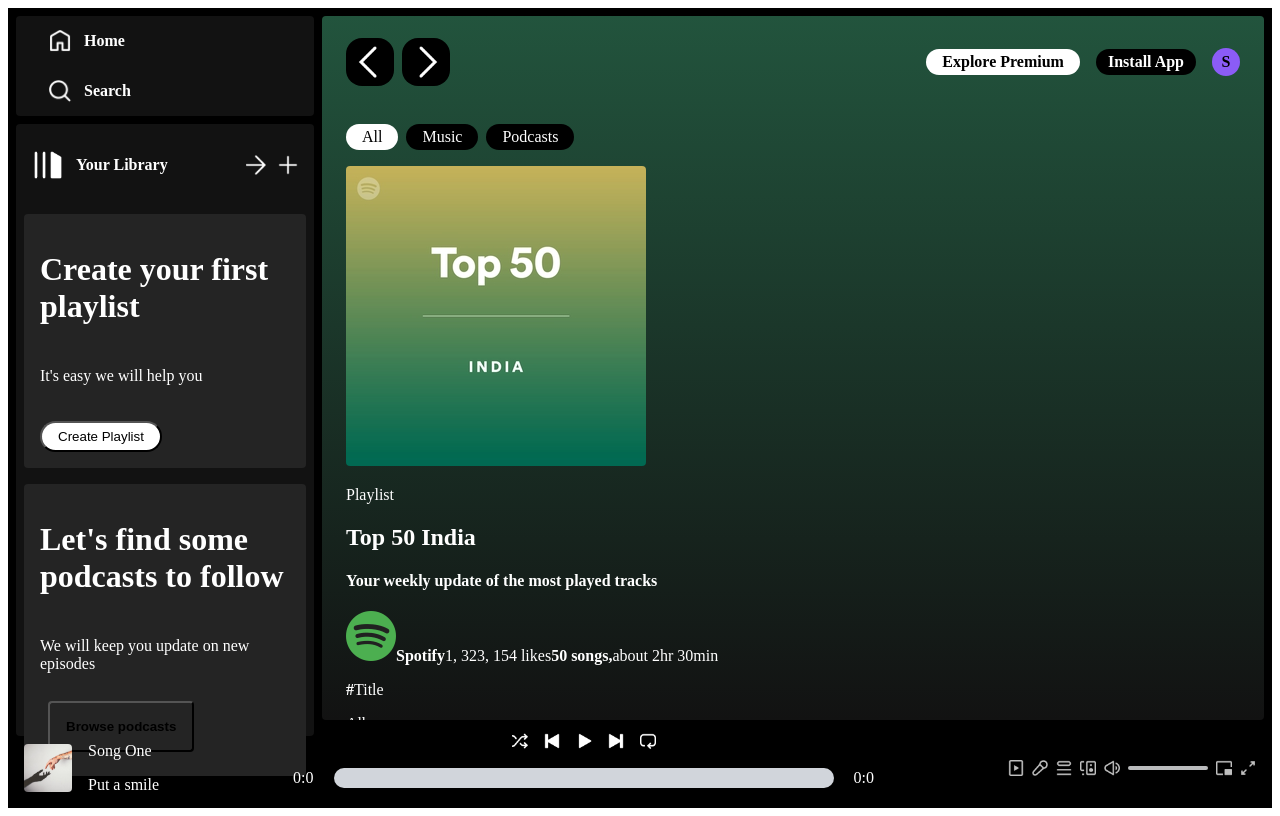
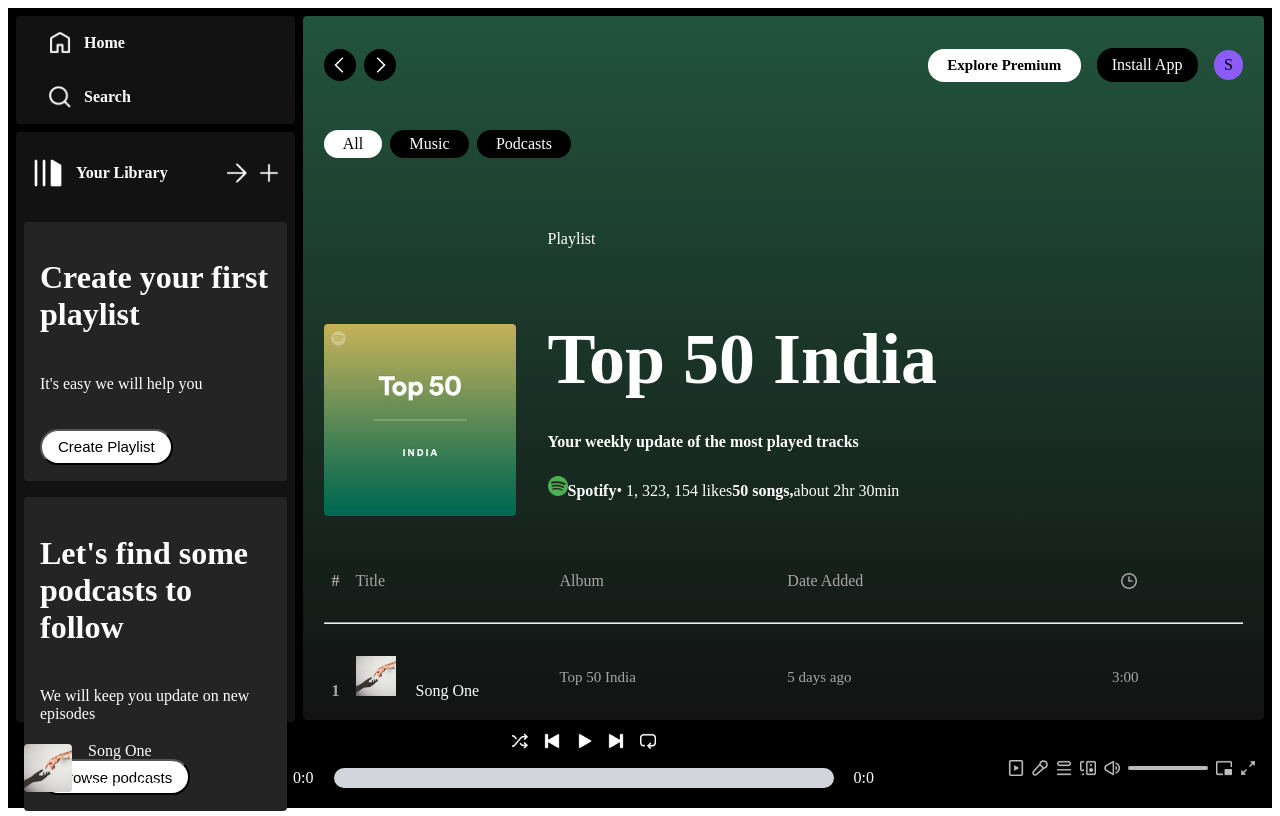
Before and after one commit to Sagarkd2463/MusicPlayer, a React (Vite) app: page /album/1 in a window 1280 px wide. Built offline with nearby package versions, Linux system fonts and the light colour scheme.

Commit message:
Adjusted all css of the music player

```diff
--- a/src/components/DisplayAlbum.jsx
+++ b/src/components/DisplayAlbum.jsx
@@ -3,6 +3,7 @@
 import { useParams } from 'react-router-dom'
 import { albumsData, assets, songsData } from '../assets/assets';
 import { PlayerContext } from '../context/PlayerContext';
+import '../styles/DisplayAlbum.css';
 
 const DisplayAlbum = () => {
 
@@ -22,7 +23,7 @@
                     <p className='album-information'>
                         <img className='album-logo' src={assets.spotify_logo} alt="" />
                         <b>Spotify</b>
-                        1, 323, 154 likes
+                        &bull; 1, 323, 154 likes
                         <b>50 songs,</b>
                         about 2hr 30min
                     </p>
--- a/src/styles/AlbumItem.css
+++ b/src/styles/AlbumItem.css
@@ -1,14 +1,15 @@
 .album {
     padding: 0.5rem;
-    padding-left: 0.75rem;
-    padding-right: 0.75rem;
+    padding-left: 0.7rem;
+    padding-right: 0.7rem;
     border-radius: 0.25rem;
     cursor: pointer;
-    min-width: 180px;
+    min-width: 160px;
 }
 
 .album:hover {
     background: #ffffff;
+    color: black;
 }
 
 .img-album {
@@ -18,11 +19,19 @@
 .album-name {
     margin-bottom: 0.25rem;
     margin-top: 0.5rem;
-    font-weight: 700;
+    font-weight: 600;
+}
+
+.album-name:hover {
+    color: black;
 }
 
 .album-desc {
     font-size: 0.875rem;
     line-height: 1.25rem;
-    color: rgb(226 232 240);
+    font-weight: 500;
 }
+
+.album-desc:hover {
+    color: black;
+}
--- a/src/styles/Display.css
+++ b/src/styles/Display.css
@@ -1,7 +1,7 @@
 .display-main {
     overflow: auto;
-    padding-left: 1.5rem;
-    padding-right: 1.5rem;
+    padding-left: 1.3rem;
+    padding-right: 1.3rem;
     padding-top: 1rem;
     margin: 0.5rem;
     border-radius: 0.25rem;
@@ -13,6 +13,6 @@
 @media (min-width: 1024px) {
     .display-main {
         margin-left: 0;
-        width: 75%;
+        width: 82.5%;
     }
 }
--- /dev/null
+++ b/src/styles/DisplayAlbum.css
@@ -0,0 +1,135 @@
+.display-album {
+    display: flex;
+    margin-top: 2.5rem;
+    flex-direction: column;
+    gap: 2rem;
+}
+
+@media (min-width: 768px) {
+    .display-album {
+        flex-direction: row;
+        align-items: flex-end;
+    }
+}
+
+.img-album {
+    border-radius: 0.25rem;
+    width: 12rem;
+}
+
+.album-info {
+    display: flex;
+    flex-direction: column;
+}
+
+.album-title {
+    margin-bottom: 1rem;
+    font-size: 3rem;
+    line-height: 1;
+    font-weight: 700;
+}
+
+@media (min-width: 768px) {
+    .album-title {
+        font-size: 4.5rem;
+        line-height: 1;
+    }
+}
+
+.album-information {
+    margin-top: 0.25rem;
+}
+
+.album-logo {
+    display: inline-block;
+    width: 1.25rem;
+}
+
+.album-detail {
+    display: grid;
+    padding-left: 0.5rem;
+    margin-bottom: 1rem;
+    margin-top: 2.5rem;
+    grid-template-columns: repeat(3, minmax(0, 1fr));
+    color: #a7a7a7;
+}
+
+@media (min-width: 640px) {
+    .album-detail {
+        grid-template-columns: repeat(4, minmax(0, 1fr));
+    }
+}
+
+.detail-title {
+    margin-right: 1rem;
+}
+
+.date {
+    display: none;
+}
+
+@media (min-width: 640px) {
+    .date {
+        display: block;
+    }
+}
+
+.img-clock {
+    width: 1rem;
+    margin: auto;
+}
+
+.album-data {
+    display: grid;
+    padding: 0.5rem;
+    grid-template-columns: repeat(3, minmax(0, 1fr));
+    gap: 0.5rem;
+    align-items: center;
+    cursor: pointer;
+    color: #a7a7a7;
+}
+
+@media (min-width: 640px) {
+    .album-data {
+        grid-template-columns: repeat(4, minmax(0, 1fr));
+    }
+}
+
+.album-data:hover {
+    background: #ffffff2b;
+}
+
+.data-info {
+    color: #ffffff;
+}
+
+.data-number {
+    margin-right: 1rem;
+    color: #a7a7a7;
+}
+
+.img-data {
+    display: inline;
+    margin-right: 1.25rem;
+    width: 2.5rem;
+}
+
+.data-name {
+    font-size: 15px;
+}
+
+.data-time {
+    display: none;
+    font-size: 15px;
+}
+
+@media (min-width: 640px) {
+    .data-time {
+        display: block;
+    }
+}
+
+.data-duration {
+    text-align: center;
+    font-size: 15px;
+}
--- a/src/styles/DisplayHome.css
+++ b/src/styles/DisplayHome.css
@@ -1,16 +1,17 @@
 .displayhome {
-    margin-bottom: 1rem;
+    margin-bottom: 2rem;
 }
 
 .charts {
-    margin-top: 1.25rem;
-    margin-bottom: 1.25rem;
-    font-size: 1.5rem;
+    margin-top: 1.2rem;
+    margin-bottom: 1.2rem;
+    font-size: 1.25rem;
     line-height: 2rem;
-    font-weight: 700;
+    font-weight: 600;
 }
 
 .album-items {
     display: flex;
     overflow: auto;
+    gap: 1.2rem;
 }
--- a/src/styles/Navbar.css
+++ b/src/styles/Navbar.css
@@ -3,7 +3,7 @@
     justify-content: space-between;
     align-items: center;
     width: 100%;
-    font-weight: 600;
+    font-weight: 500;
 }
 
 .navbar-main {
@@ -15,7 +15,7 @@
 .img-arrow-left {
     padding: 0.5rem;
     border-radius: 1rem;
-    width: 2rem;
+    width: 1rem;
     background-color: #000000;
     cursor: pointer;
 }
@@ -23,7 +23,7 @@
 .img-arrow-right {
     padding: 0.5rem;
     border-radius: 1rem;
-    width: 2rem;
+    width: 1rem;
     background-color: #000000;
     cursor: pointer;
 }
@@ -36,15 +36,16 @@
 
 .navbar-explore {
     display: none;
-    padding-top: 0.25rem;
-    padding-bottom: 0.25rem;
-    padding-left: 1rem;
-    padding-right: 1rem;
+    padding-top: 0.5rem;
+    padding-bottom: 0.5rem;
+    padding-left: 1.2rem;
+    padding-right: 1.2rem;
     border-radius: 1rem;
     color: #000000;
     background-color: #ffffff;
     cursor: pointer;
-    color: 15px;
+    font-size: 15px;
+    font-weight: 600;
 }
 
 @media (min-width: 768px) {
@@ -54,10 +55,10 @@
 }
 
 .navbar-app {
-    padding-top: 0.25rem;
-    padding-bottom: 0.25rem;
-    padding-left: 0.75rem;
-    padding-right: 0.75rem;
+    padding-top: 0.5rem;
+    padding-bottom: 0.5rem;
+    padding-left: 0.95rem;
+    padding-right: 0.95rem;
     border-radius: 1rem;
     background-color: #000000;
     cursor: pointer;
@@ -66,8 +67,8 @@
 
 .navbar-user {
     display: flex;
-    width: 1.75rem;
-    height: 1.75rem;
+    width: 1.85rem;
+    height: 1.85rem;
     justify-content: center;
     align-items: center;
     border-radius: 9999px;
@@ -83,10 +84,10 @@
 }
 
 .all {
-    padding-top: 0.25rem;
-    padding-bottom: 0.25rem;
-    padding-left: 1rem;
-    padding-right: 1rem;
+    padding-top: 0.3rem;
+    padding-bottom: 0.3rem;
+    padding-left: 1.2rem;
+    padding-right: 1.2rem;
     border-radius: 1rem;
     color: #000000;
     background-color: #ffffff;
@@ -94,20 +95,20 @@
 }
 
 .music {
-    padding-top: 0.25rem;
-    padding-bottom: 0.25rem;
-    padding-left: 1rem;
-    padding-right: 1rem;
+    padding-top: 0.3rem;
+    padding-bottom: 0.3rem;
+    padding-left: 1.2rem;
+    padding-right: 1.2rem;
     border-radius: 1rem;
     background-color: #000000;
     cursor: pointer;
 }
 
 .podcasts {
-    padding-top: 0.25rem;
-    padding-bottom: 0.25rem;
-    padding-left: 1rem;
-    padding-right: 1rem;
+    padding-top: 0.3rem;
+    padding-bottom: 0.3rem;
+    padding-left: 1.2rem;
+    padding-right: 1.2rem;
     border-radius: 1rem;
     background-color: #000000;
     cursor: pointer;
--- a/src/styles/Player.css
+++ b/src/styles/Player.css
@@ -78,7 +78,7 @@
     border-radius: 9999px;
     background-color: #D1D5DB;
     cursor: pointer;
-    width: 60vw;
+    width: 50vw;
     max-width: 500px;
 }
 
--- a/src/styles/Sidebar.css
+++ b/src/styles/Sidebar.css
@@ -50,7 +50,7 @@
 .sidebar-sub-two {
     border-radius: 0.25rem;
     background: #121212;
-    height: 85%;
+    height: 82%;
 }
 
 .sidebar-part {
@@ -107,15 +107,15 @@
 }
 
 .playlist-btn {
-    padding-top: 0.375rem;
-    padding-bottom: 0.375rem;
+    padding-top: 0.475rem;
+    padding-bottom: 0.475rem;
     padding-left: 1rem;
     padding-right: 1rem;
     margin-top: 1rem;
     border-radius: 9999px;
     color: #000000;
     background-color: #ffffff;
-    color: 15px;
+    font-size: 15px;
     cursor: pointer;
 }
 
@@ -139,16 +139,14 @@
 }
 
 .podcast-btn {
-    display: flex;
-    padding: 1rem;
+    padding-top: 0.475rem;
+    padding-bottom: 0.475rem;
     padding-left: 1rem;
-    margin: 0.5rem;
-    flex-direction: column;
-    gap: 0.25rem;
-    justify-content: flex-start;
-    align-items: flex-start;
-    border-radius: 0.25rem;
-    font-weight: 600;
-    background: #242424;
+    padding-right: 1rem;
+    margin-top: 1rem;
+    border-radius: 9999px;
+    color: #000000;
+    background-color: #ffffff;
+    font-size: 15px;
     cursor: pointer;
 }
--- a/src/styles/SongItem.css
+++ b/src/styles/SongItem.css
@@ -1,14 +1,15 @@
 .song {
     padding: 0.5rem;
-    padding-left: 0.75rem;
-    padding-right: 0.75rem;
+    padding-left: 0.7rem;
+    padding-right: 0.7rem;
     border-radius: 0.25rem;
     cursor: pointer;
-    min-width: 180px;
+    min-width: 160px;
 }
 
 .song:hover {
     background: #ffffff;
+    color: black;
 }
 
 .img-song {
@@ -18,11 +19,19 @@
 .song-name {
     margin-bottom: 0.25rem;
     margin-top: 0.5rem;
-    font-weight: 700;
+    font-weight: 600;
+}
+
+.song-name:hover {
+    color: black;
 }
 
 .song-desc {
     font-size: 0.875rem;
     line-height: 1.25rem;
-    color: rgb(226 232 240);
+    font-weight: 500;
 }
+
+.song-desc:hover {
+    color: black;
+}
```
